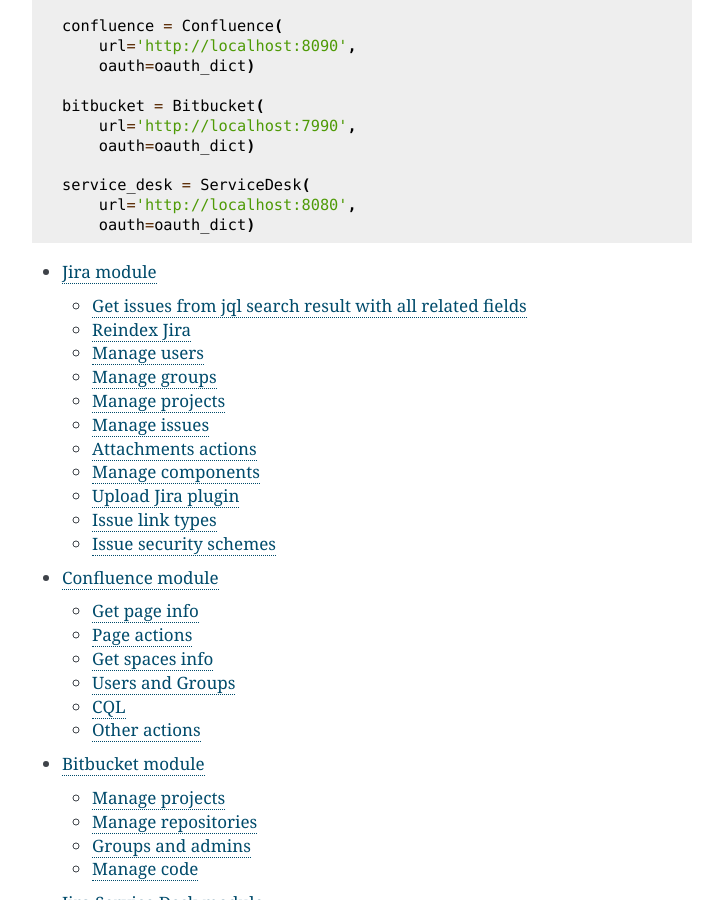
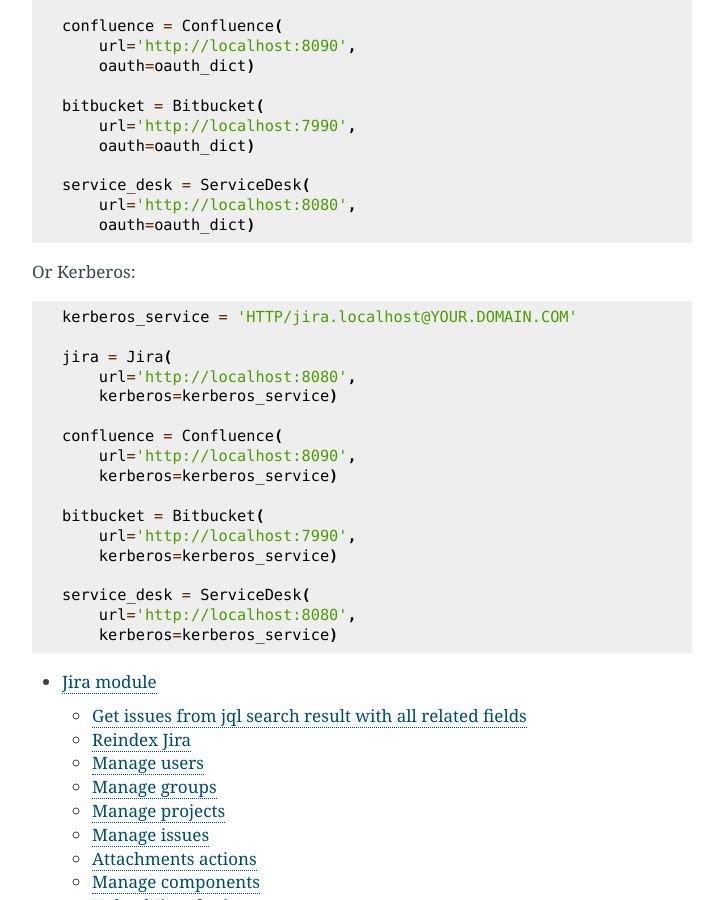
Before and after one commit to atlassian-api/atlassian-python-api, a Sphinx documentation site: the page built from docs/index.rst, in a window 1280 px wide and 900 px high, scrolled down 1136 px. Shown: the whole window, without its empty margins (388-1111 px from the left). Built offline with Sphinx 7.4.7, drawn with Linux system fonts in a browser that asks for light colours; pages that are not in the unit, such as notebooks, are missing from menus.

Commit message:
Kerberos example added to documentation.

```diff
--- a/docs/index.rst
+++ b/docs/index.rst
@@ -69,6 +69,29 @@
         url='http://localhost:8080',
         oauth=oauth_dict)
 
+Or Kerberos:
+
+.. code-block:: python
+
+    kerberos_service = 'HTTP/jira.localhost@YOUR.DOMAIN.COM'
+
+    jira = Jira(
+        url='http://localhost:8080',
+        kerberos=kerberos_service)
+
+    confluence = Confluence(
+        url='http://localhost:8090',
+        kerberos=kerberos_service)
+
+    bitbucket = Bitbucket(
+        url='http://localhost:7990',
+        kerberos=kerberos_service)
+
+    service_desk = ServiceDesk(
+        url='http://localhost:8080',
+        kerberos=kerberos_service)
+
+
 .. toctree::
    :maxdept:2
 
```
